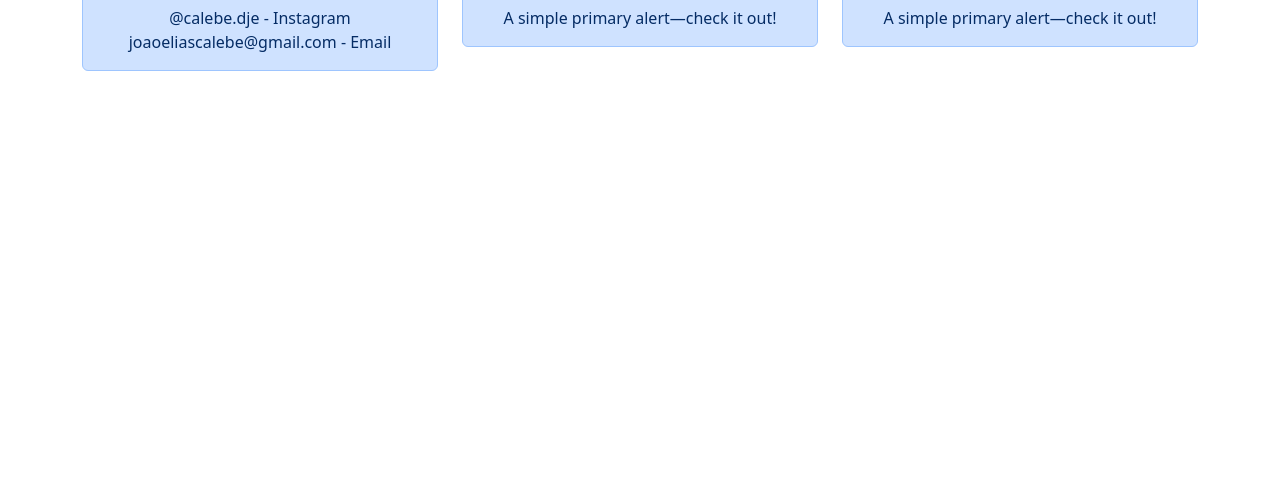
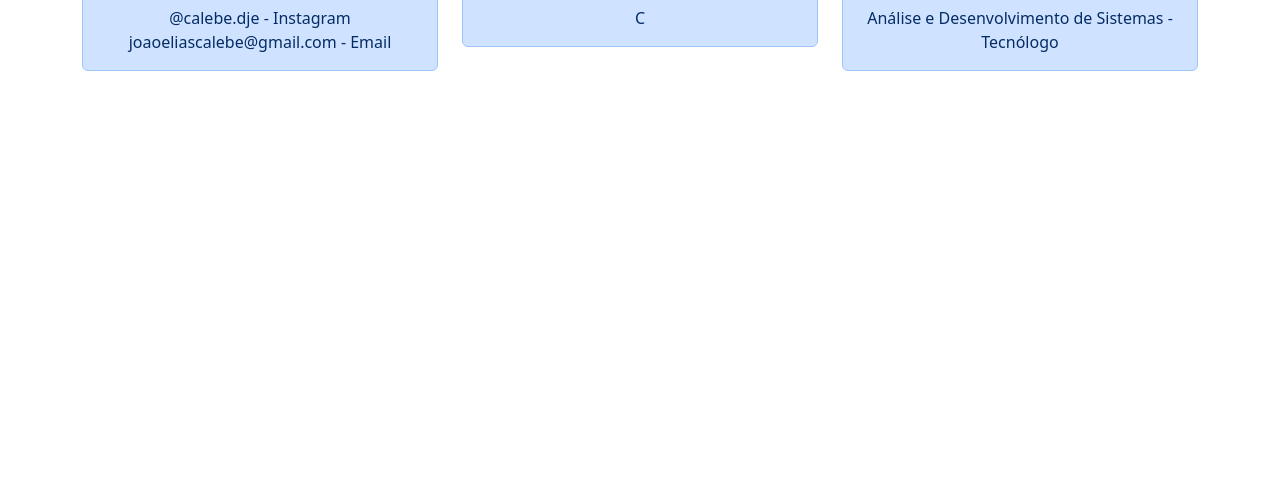
Before and after one commit to Calebedje/calebedje.github.io, a plain HTML site: page index.html in a window 1280 px wide. Shown: the part 315-800 px from the top of the page. Drawn offline with nearby package versions, Linux system fonts and the light colour scheme.

Commit message:
Versão 6

```diff
--- a/index.html
+++ b/index.html
@@ -36,13 +36,13 @@
           <div class="col">
             <h1>Tecnologias</h1>
             <div class="alert alert-primary" role="alert">
-                A simple primary alert—check it out!
+                C <bt>
               </div>
           </div>
           <div class="col">
             <h1>Formação</h1>
             <div class="alert alert-primary" role="alert">
-                A simple primary alert—check it out!
+                Análise e Desenvolvimento de Sistemas - Tecnólogo <bt>
               </div>
           </div>
         </div>
```
